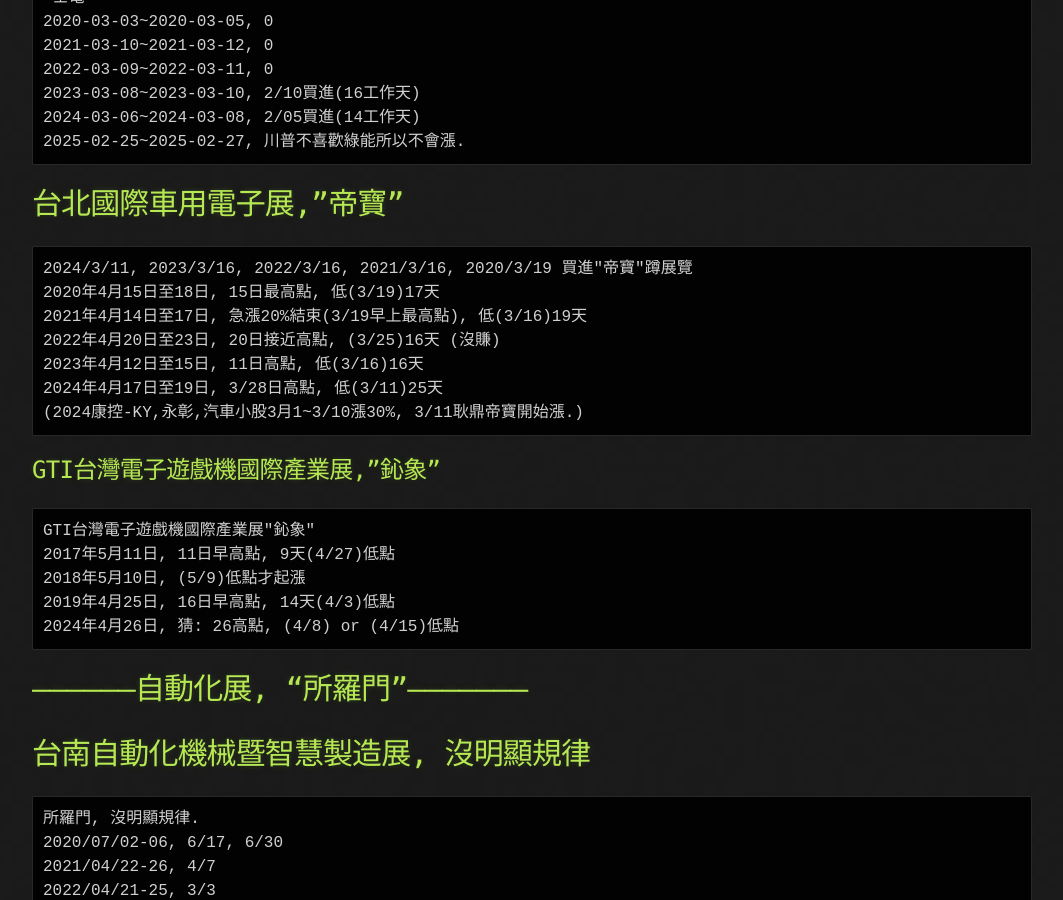
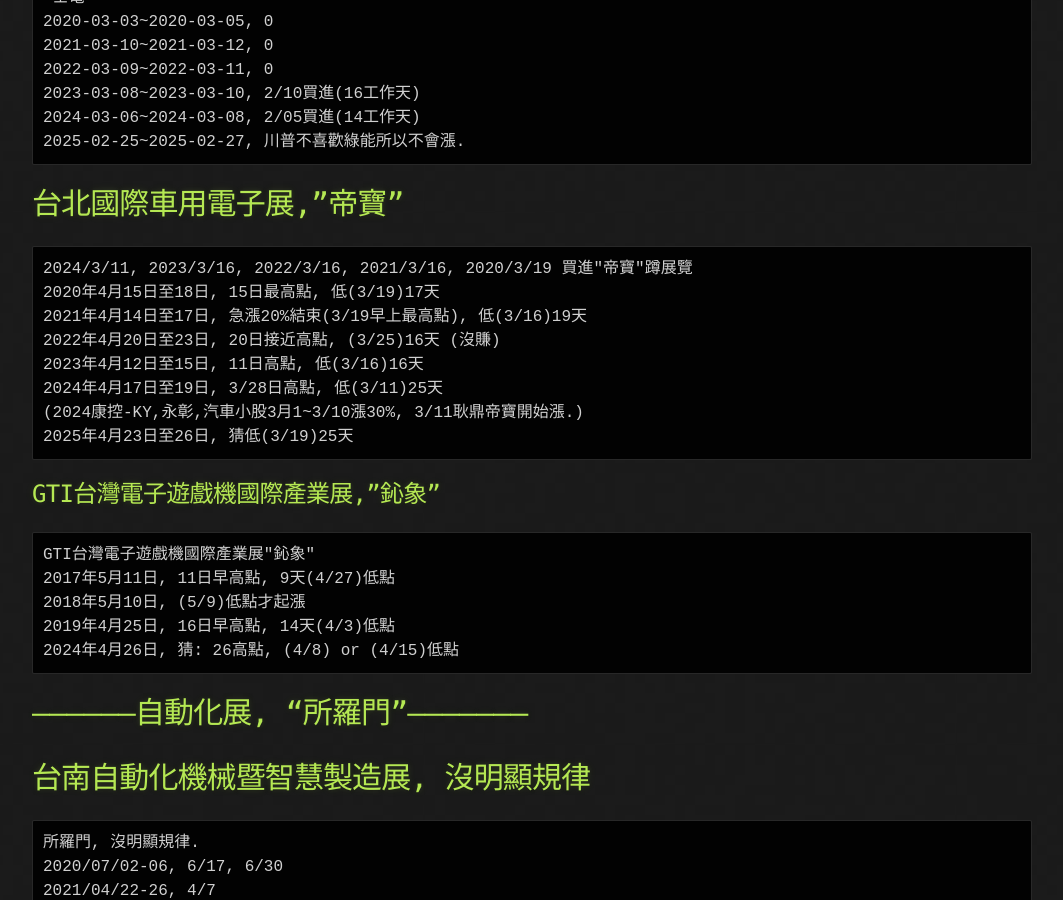
Before and after one commit to lepg5487/Stock_God, a Jekyll site: the page built from experience.md, in a window 1280 px wide and 900 px high, scrolled down 13088 px. Shown: the whole window, without its empty margins (108-1171 px from the left). Built offline with Jekyll 4.4.1, drawn with Linux system fonts in a browser that asks for light colours; our own code applies the rules of GitHub Pages for plain Markdown files.

Commit message:
Update experience.md

````diff
--- a/experience.md
+++ b/experience.md
@@ -525,6 +525,7 @@
 2023年4月12日至15日, 11日高點, 低(3/16)16天
 2024年4⽉17⽇⾄19⽇, 3/28日高點, 低(3/11)25天
 (2024康控-KY,永彰,汽車小股3月1~3/10漲30%, 3/11耿鼎帝寶開始漲.)
+2025年4月23日⾄26日, 猜低(3/19)25天
 ```
 ## GTI台灣電子遊戲機國際產業展,"鈊象"
 ```
````
